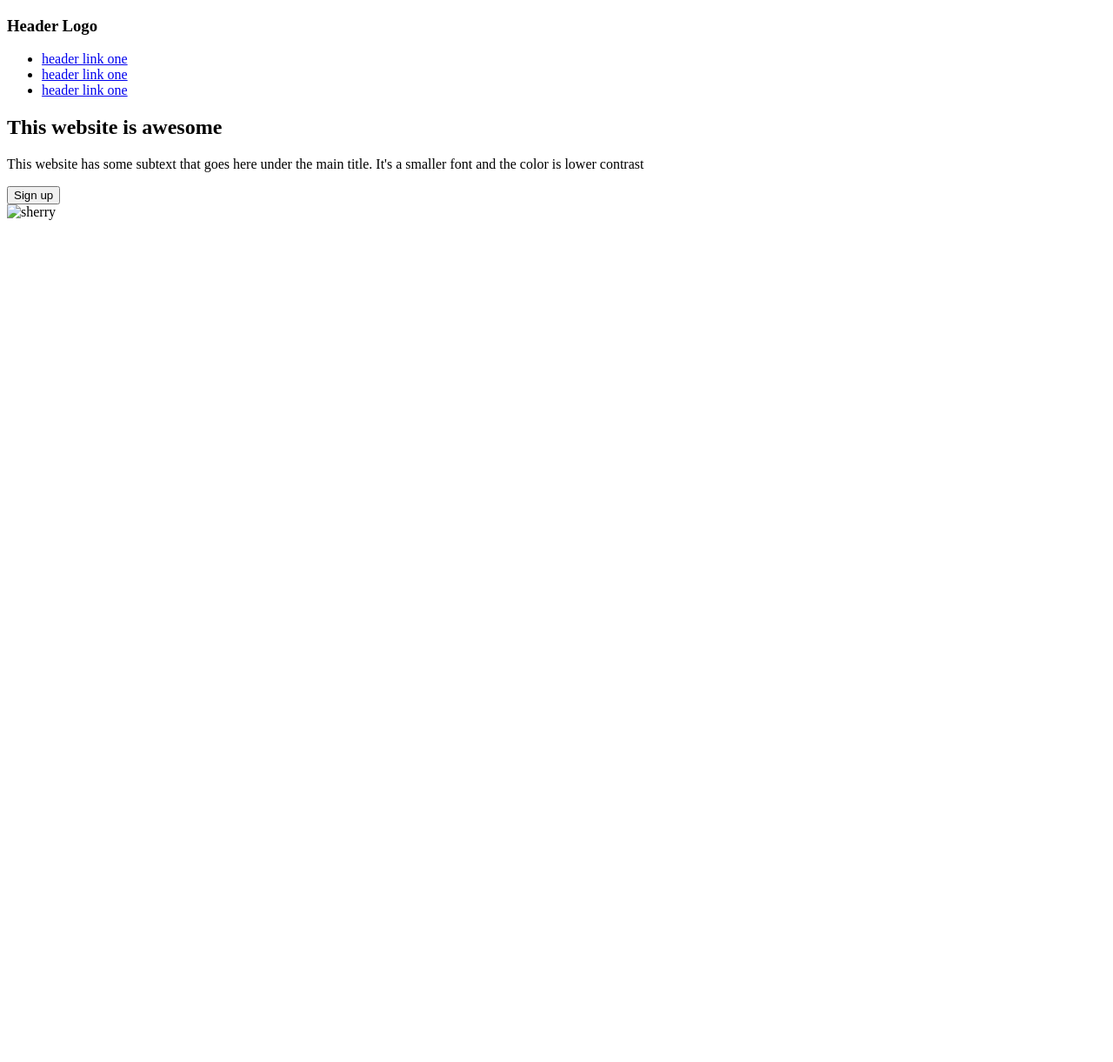
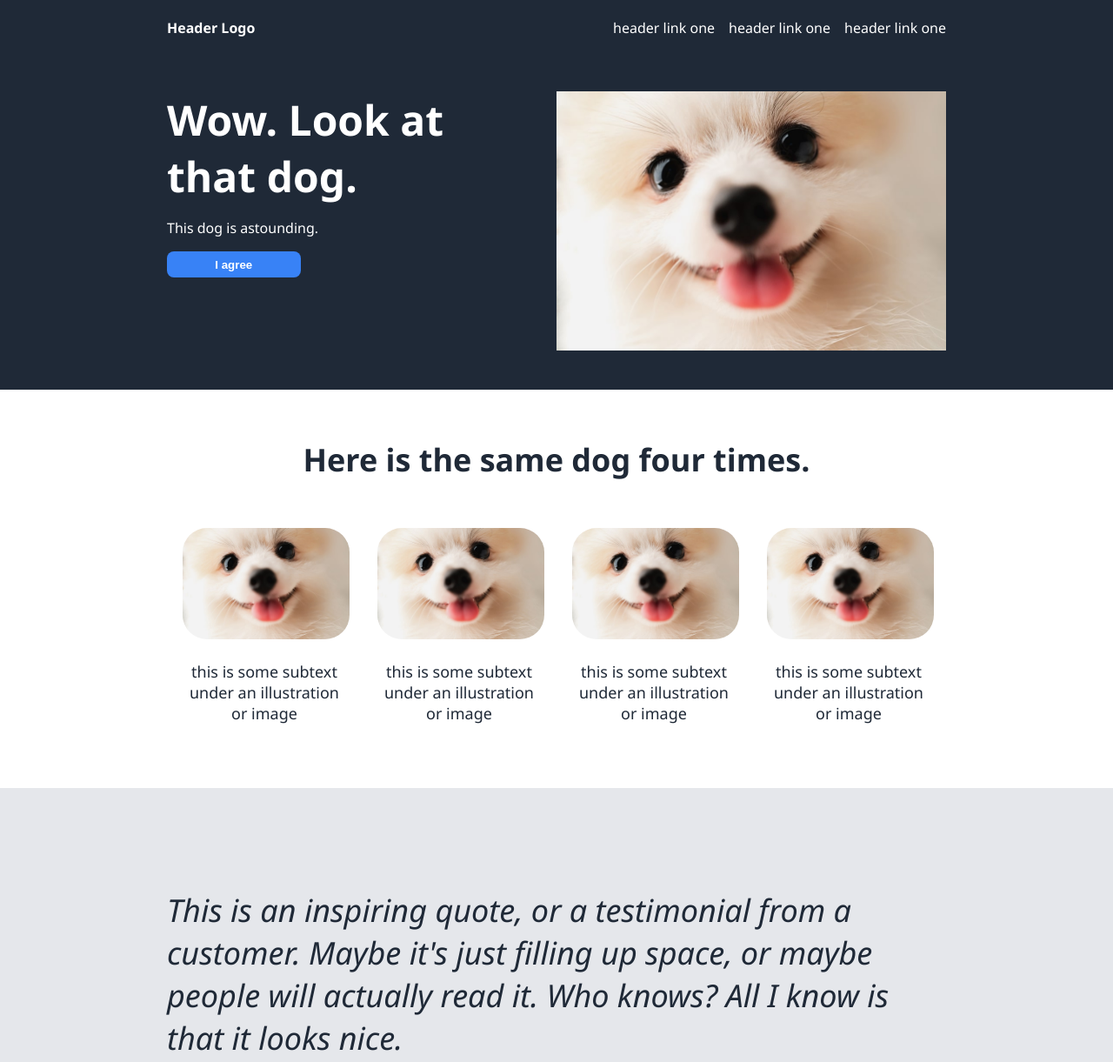
Before and after one commit to vstfl/odin-landing-page, a plain HTML site: page index.html in a window 1280 px wide. Shown: the top 1221 px of the page at 87% size. Before the commit the page ends 800 px from the top, so only its background shows below. Drawn offline with Linux system fonts and the light colour scheme.

Commit message:
Finish Foundations Landing Page Assignment

```diff
--- a/index.html
+++ b/index.html
@@ -7,9 +7,9 @@
     </head>
 
     <body>
-        <div class="section-one">
+        <div class="section one">
             <div class="header">
-                <h3 class="left-side">Header Logo</h2>
+                <h4 class="left-side">Header Logo</h4>
                 <ul class="right-side">
                     <li><a href="#">header link one</a></li>
                     <li><a href="#">header link one</a></li>
@@ -19,31 +19,63 @@
 
             <div class="content-one">
                 <div class="left-side">
-                    <h2>This website is awesome</h2>
-                    <p>This website has some subtext that goes here under the main title. It's a smaller font and the color is lower contrast</p>
-                    <button type="button">Sign up</button>
+                    <h2>Wow. Look at that dog.</h2>
+                    <p>This dog is astounding. </p>
+                    <button type="button">I agree</button>
                 </div>
 
                 <div class="right-side">
-                    <img src="#" alt="sherry">
+                    <img src="/assets/small-dog.jpg" alt="look at this dog">
                 </div>
             </div>
         </div>
 
-        <div class="section-two">
-
+        <div class="section two">
+            <h3>Here is the same dog four times.</h3>
+            <div class="cards">
+                <div class="card">
+                    <img src="/assets/small-dog.jpg" alt="img1">
+                    <p class="img-sub">this is some subtext under an illustration or image</p>
+                </div>
+                <div class="card">
+                    <img src="/assets/small-dog.jpg" alt="img2">
+                    <p class="img-sub">this is some subtext under an illustration or image</p>
+                </div>
+                <div class="card">
+                    <img src="/assets/small-dog.jpg" alt="img3">
+                    <p class="img-sub">this is some subtext under an illustration or image</p>
+                </div>
+                <div class="card">
+                    <img src="/assets/small-dog.jpg" alt="img4">
+                    <p class="img-sub">this is some subtext under an illustration or image</p>
+                </div>
+            </div>
         </div>
 
-        <div class="section-three">
-
+        <div class="section three">
+            <p class="quote">This is an inspiring quote, or a testimonial from a
+                 customer. Maybe it's just filling up space, or maybe people will
+                 actually read it. Who knows? All I know is that it looks nice.
+            </p>
+            <p class="quote-author">-Dog, Dog of Dogs</p>
         </div>
 
-        <div class="section-four">
-
+        <div class="section four">
+            <div class="container">
+                <div class="left-side">
+                    <p class="action-title">Call to action! It's time!</p>
+                    <p class="action-text">Sign up for our product by clicking that
+                        button right over there!
+                    </p>
+                </div>
+                <div class="right-side">
+                    <button type="button" class="button-invert">Sign up</button>
+                </div>
+            </div>
         </div>
 
         <footer>
-
+            <p>Copyright @ The Odin Project 2021</p>
         </footer>
     </body>
 </html>
--- a/styles.css
+++ b/styles.css
@@ -0,0 +1,166 @@
+body {
+    font-family: 'Segoe UI', Roboto, sans-serif;
+    margin: 0;
+    display: flex;
+    flex-direction: column;
+    height: 100vh;
+    margin: 0;
+}
+
+body .section{
+    padding: 0px 15vw;
+}
+
+.section.one, footer {
+    background: #1F2937;
+    color: white;
+}
+
+.header {
+    display: flex;
+    align-items: center;
+    justify-content: space-between;
+}
+
+.header .right-side {
+    display: flex;
+}
+
+.right-side {
+    list-style-type: none;
+}
+
+.right-side a {
+    color: white;
+    text-decoration: none;
+    margin-left: 16px;
+}
+
+.header .left-side h2{
+    font-size: 24px;
+    color: #F9FAF8
+}
+
+.content-one{
+    display: flex;
+    justify-content: space-between;
+    margin: 40px 0px;
+}
+
+.content-one .right-side img{
+    max-width: 35vw;
+    height: auto;
+}
+
+.content-one .left-side{
+    flex: 1;
+    margin: 0px 40px 0px 0px;
+}
+
+h2 {
+    font-size: 48px;
+    font-weight: 900;
+    margin: 0px;
+}
+
+button {
+    border: none;
+    min-width: 40px;
+    width: 12vw;
+    height: 30px;
+    border-radius: 8px;
+    background: #3882F6;
+    color: white;
+    font-weight: bold;
+    padding: 8px;
+}
+
+.section.two {
+    padding-top: 20px;
+    padding-bottom: 40px;
+}
+
+.cards{
+    display: flex;
+    justify-content: center;
+    padding: 16px 0px;
+}
+
+.card{
+    max-width: 15vw;
+    text-align: center;
+    padding: 0px 16px;
+}
+
+.card img{
+    max-width: 15vw;
+    height: auto;
+    border: double 2px transparent;
+    border-radius: 30px;
+}
+
+.card .img-sub{
+    font-size: 18px;
+    color: #1F2937
+}
+
+h3 {
+    text-align: center;
+    font-size: 36px;
+    font-weight: 900;
+    color: #1f2937
+}
+
+.section.three {
+    background: #E5E7EB;
+    padding: 80px 15vw;
+}
+
+.section.three .quote {
+    font-size: 36px;
+    font-style: italic;
+    font-weight: lighter;
+    color: #1F2937
+}
+
+.quote-author {
+    font-size: 30px;
+    font-weight: 800;
+    color: #1F2937;
+    text-align: end;
+}
+
+.section.four .container{
+    display: flex;
+    justify-content: space-between;
+    align-items: center;
+    background: #3882f6;
+    color: white;
+    padding: 30px 8vw;
+    border-radius: 8px;
+    margin: 60px 0px;
+}
+
+.container p{
+    margin: 0px;
+    padding: 0px;
+}
+
+.container .action-title{
+    font-weight: bolder;
+    margin-bottom: 2px;
+}
+
+.container .right-side{
+    flex: 0 0 8vw;
+}
+
+.container button{
+    border: 2px solid white;
+    text-align: center;
+}
+
+footer {
+    text-align: center;
+    padding: 16px;
+}
```
Also changed, not shown: assets/small-dog.jpg (added).
